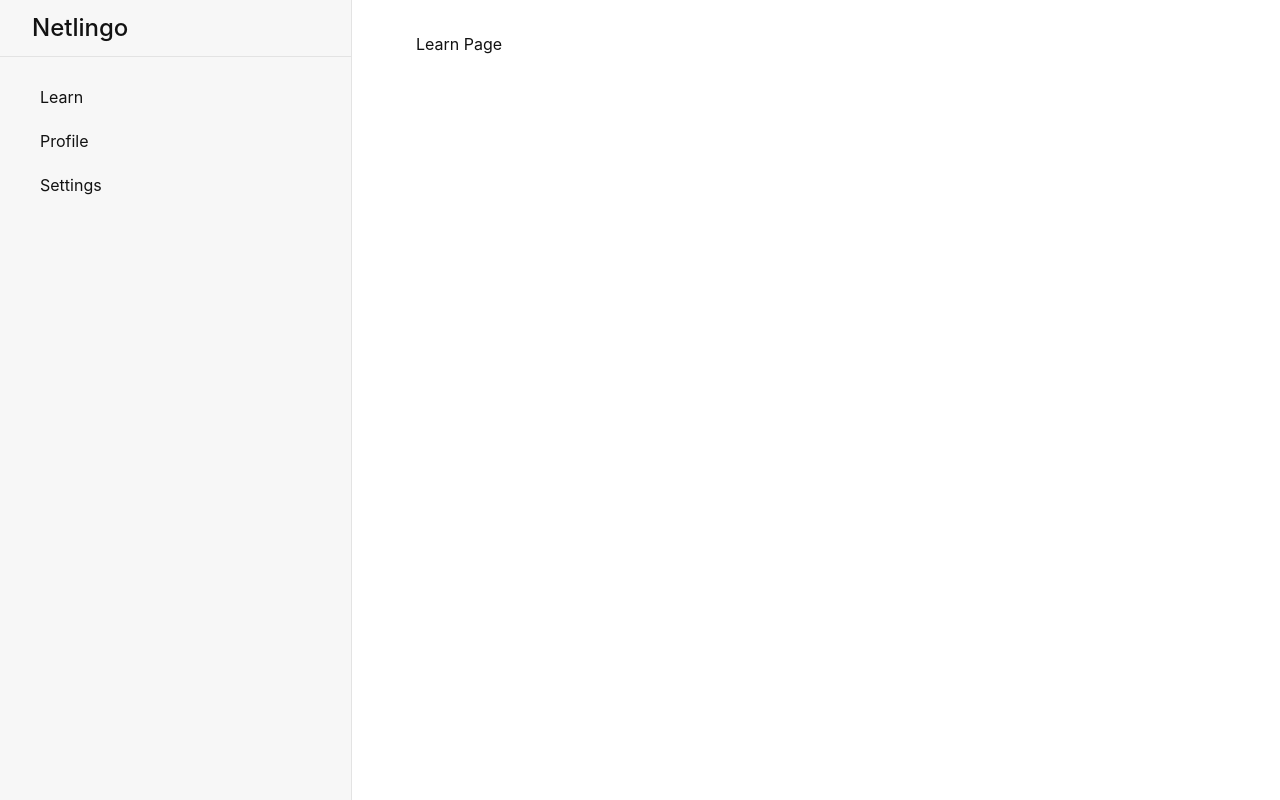
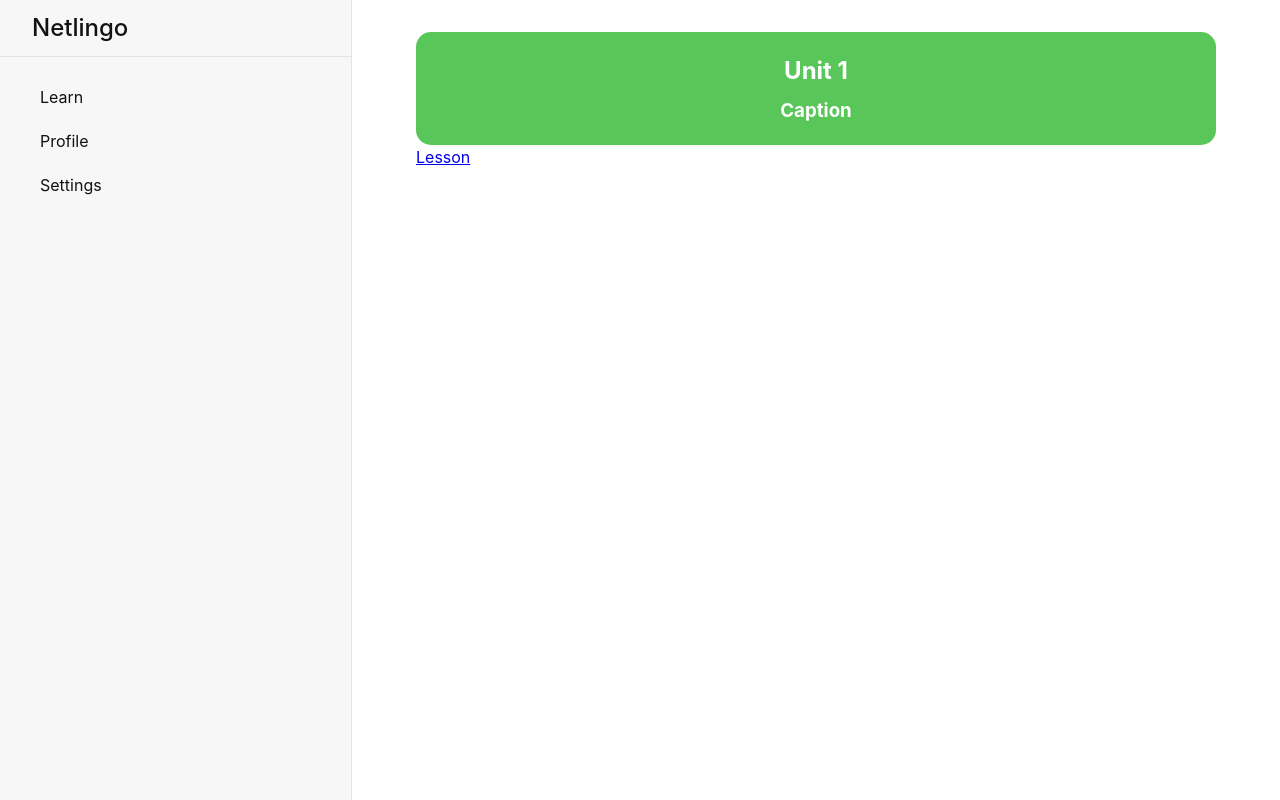
Before and after one commit to KasraTabrizi/Netlingo, a React (Create React App) app: page / in a window 1280 px wide. Built offline with nearby package versions, Linux system fonts and the light colour scheme.

Commit message:
lesson container navigation

```diff
--- a/src/components/Unit/Lesson.tsx
+++ b/src/components/Unit/Lesson.tsx
@@ -1,5 +1,7 @@
 import * as React from "react";
 
-const Lesson = () => {};
+const Lesson = () => {
+  return <div className="lesson__container"></div>;
+};
 
 export default Lesson;
--- a/src/components/Unit/Unit.tsx
+++ b/src/components/Unit/Unit.tsx
@@ -1,14 +1,24 @@
 import * as React from "react";
+import "../../styles/unit.css";
+import { NavLink } from "react-router-dom";
 
-interface UnitProps {
-  name: string;
-  color: string;
-  number: Number;
-  lessons: Number;
-}
-
-const Unit = ({ name, color, number, lessons }: UnitProps) => {
-  return <div>Unit</div>;
+const Unit = () => {
+  return (
+    <div id="unit__container">
+      <div className="unit__header">
+        <h2>Unit 1</h2>
+        <h3>Caption</h3>
+      </div>
+      <div className="lessons__container">
+        <NavLink
+          to={`lesson`}
+          className={({ isActive }) => (isActive ? "active" : "")}
+        >
+          Lesson
+        </NavLink>
+      </div>
+    </div>
+  );
 };
 
 export default Unit;
--- a/src/index.tsx
+++ b/src/index.tsx
@@ -7,6 +7,7 @@ import Profile from "./routes/Profile";
 import Learn from "./routes/Learn";
 import Settings from "./routes/Settings";
 import ErrorPage from "./components/ErrorPage";
+import Lesson from "./components/Unit/Lesson";
 import reportWebVitals from "./reportWebVitals";
 import * as serviceWorker from "./serviceWorker";
 
@@ -30,6 +31,10 @@ const router = createBrowserRouter([
           {
             path: "/learn",
             element: <Learn />,
+          },
+          {
+            path: "/learn/lesson",
+            element: <Lesson />,
           },
           {
             path: "/profile",
--- a/src/routes/Learn.tsx
+++ b/src/routes/Learn.tsx
@@ -1,7 +1,12 @@
 import * as React from "react";
+import Unit from "../components/Unit/Unit";
 
 const Learn = () => {
-  return <>Learn Page</>;
+  return (
+    <div id="learn__container">
+      <Unit />
+    </div>
+  );
 };
 
 export default Learn;
--- /dev/null
+++ b/src/styles/unit.css
@@ -0,0 +1,18 @@
+#unit__container {
+}
+
+h2,
+h3 {
+  margin: 0.2em;
+}
+
+.unit__header {
+  padding: 1rem 0;
+  background-color: rgb(89, 198, 89);
+  border-radius: 15px;
+  color: white;
+  display: flex;
+  flex-direction: column;
+  justify-content: center;
+  align-items: center;
+}
```
